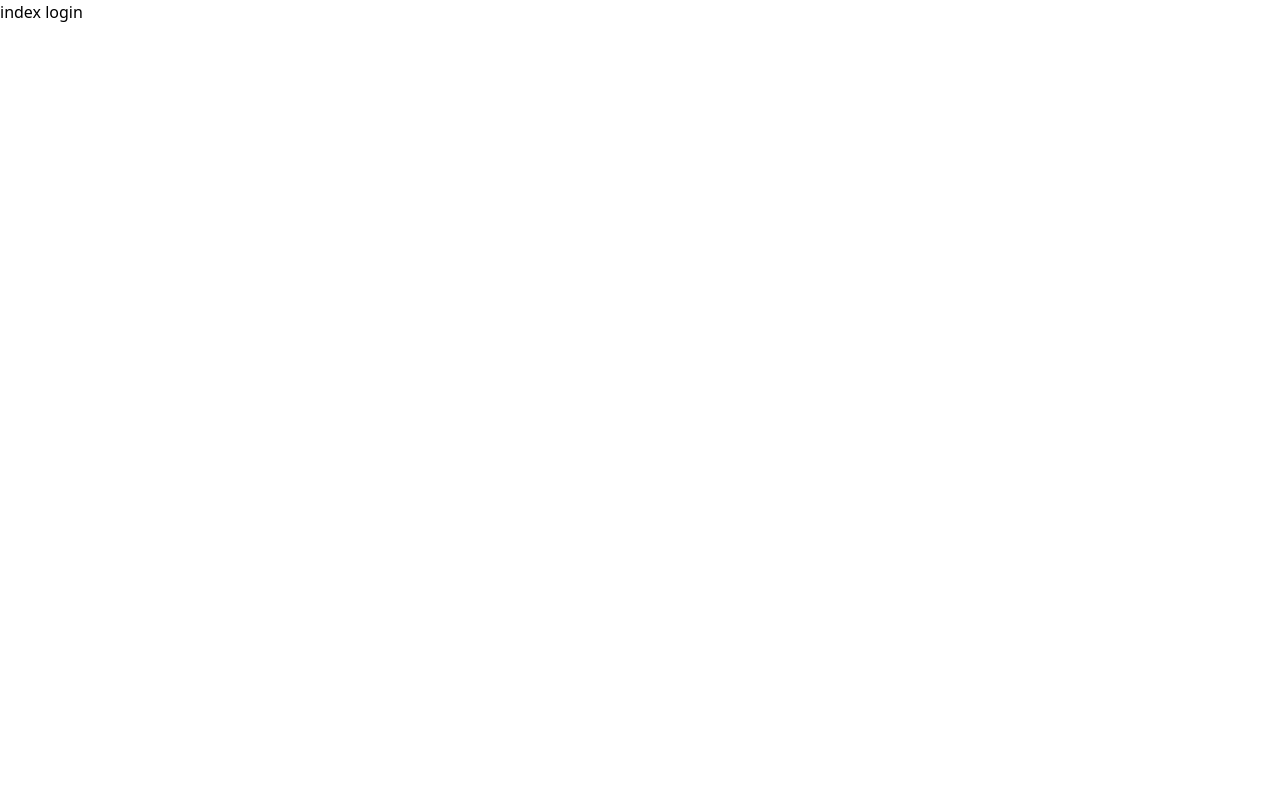
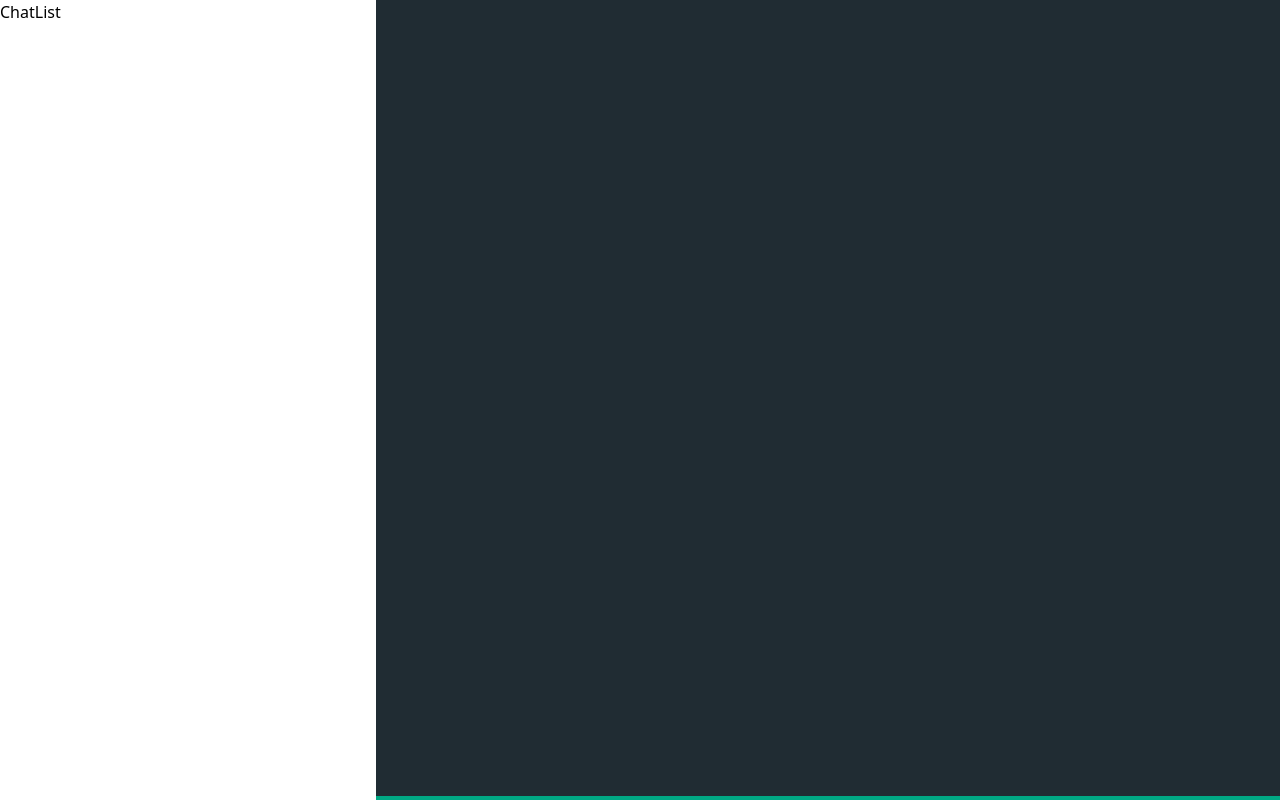
Before and after one commit to saint333/whatsapp-clone, a Next.js app in the folder client/: page / in a window 1280 px wide. Built offline with nearby package versions, Linux system fonts and the light colour scheme.

Commit message:
main chat page

```diff
--- a/client/src/components/Chatlist/ChatList.jsx
+++ b/client/src/components/Chatlist/ChatList.jsx
@@ -0,0 +1,7 @@
+import React from 'react'
+
+export default function ChatList() {
+  return (
+    <div>ChatList</div>
+  )
+}
--- a/client/src/components/Empty.jsx
+++ b/client/src/components/Empty.jsx
@@ -1,7 +1,10 @@
+import Image from "next/image";
 import React from "react";
 
 function Empty() {
-  return <div>Empty</div>;
+  return <div className="border-conversation-border border-1 w-full bg-panel-header-background flex flex-col h-[100vh] border-b-4 border-b-icon-green items-center justify-center">
+    <Image src="/whatsapp.gif" alt="whatsapp" height={300} width={300}/>
+  </div>;
 }
 
 export default Empty;
--- a/client/src/components/Main.jsx
+++ b/client/src/components/Main.jsx
@@ -1,9 +1,12 @@
 import React from "react";
+import Empty from "./Empty";
+import ChatList from "./Chatlist/ChatList";
 
 function Main() {
   return <>
-    <div className="grid grid-cols-main h-screen w-screen max-h-screen">
-
+    <div className="grid grid-cols-main h-screen w-screen max-h-screen max-w-full overflow-hidden">
+      <ChatList />
+      <Empty />
     </div>
   </>;
 }
--- a/client/src/pages/index.jsx
+++ b/client/src/pages/index.jsx
@@ -1,7 +1,8 @@
+import Main from "@/components/Main";
 import React from "react";
 
 function index() {
-  return <div>index <a href="/login">login</a></div>;
+  return <Main />;
 }
 
 export default index;
```
